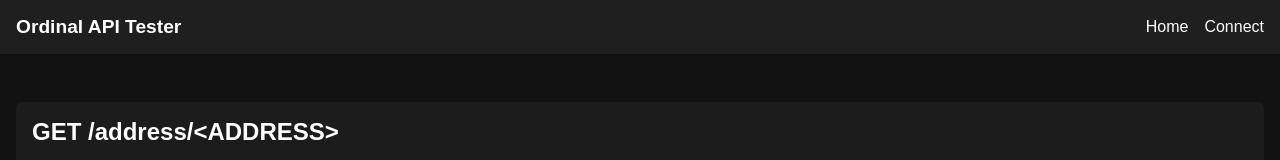
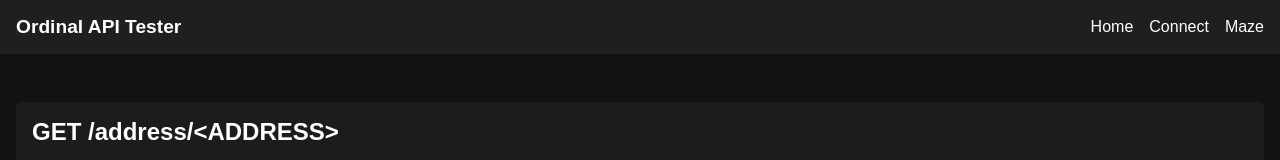
Before and after one commit to 1k9l/gi-pg-practice, a Next.js app: page / in a window 1280 px wide. Shown: the top 160 px of the page. Built offline with nearby package versions, Linux system fonts and the light colour scheme.

Commit message:
Update Layout.js

```diff
--- a/components/Layout.js
+++ b/components/Layout.js
@@ -1,9 +1,6 @@
 // File: components/Layout.js
 
 import Link from 'next/link';
-
-// Notice: we do NOT import '../styles/globals.css' here!
-// Next.js won't allow importing global CSS in components.
 
 export default function Layout({ children }) {
   return (
@@ -14,6 +11,7 @@ export default function Layout({ children }) {
         <div className="links">
           <Link href="/">Home</Link>
           <Link href="/connect" style={{ marginLeft: '1rem' }}>Connect</Link>
+          <Link href="/maze" style={{ marginLeft: '1rem' }}>Maze</Link>
         </div>
       </div>
 
```
